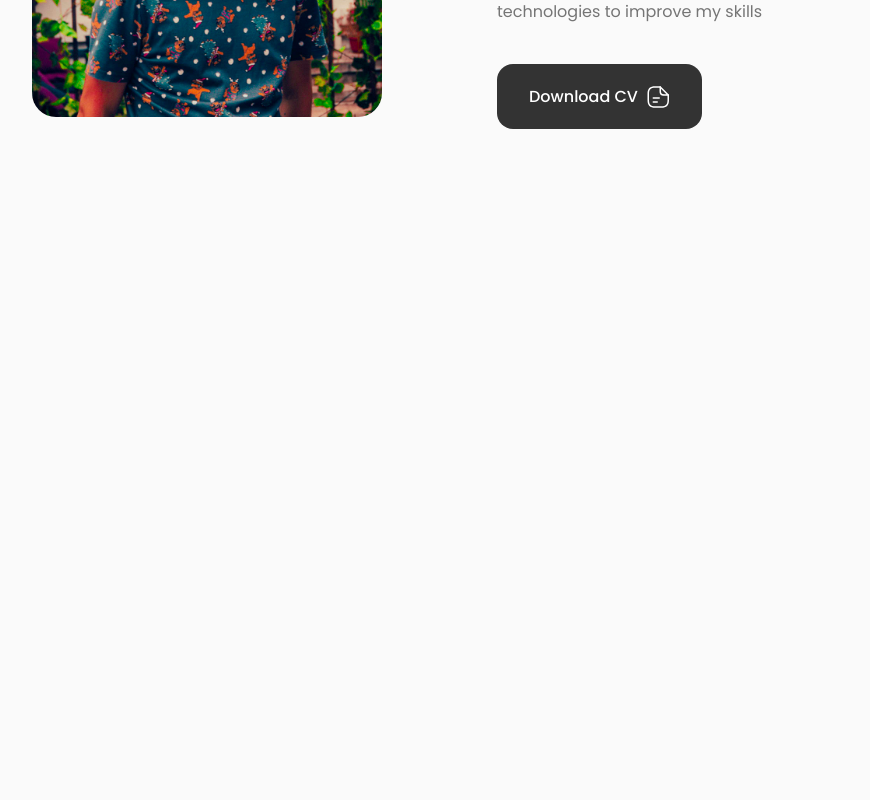
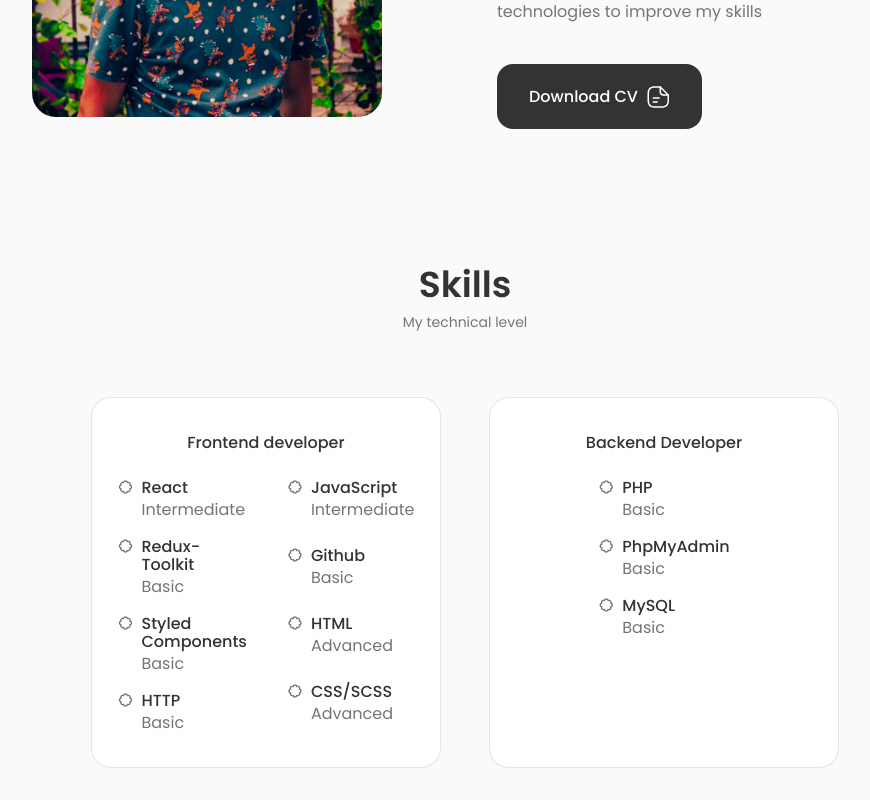
Before and after one commit to TimofeyKremko/Portfolio-Website, a React (Create React App) app: page / in a window 1280 px wide. Shown: the part 1148-1948 px from the top of the page, without its empty margins (175-1045 px from the left). Before the commit the page ends 1309 px from the top, so only its background shows below. Built offline with nearby package versions, Linux system fonts and the light colour scheme.

Commit message:
add: skills section

```diff
--- a/src/App.js
+++ b/src/App.js
@@ -2,6 +2,7 @@
 import About from './components/About/About';
 import Header from './components/Header/Header';
 import Home from './components/home/Home';
+import Skills from './components/Skills/Skills';
 
 function App() {
   return (
@@ -11,6 +12,7 @@
       <main className='main'>
         <Home />
         <About />
+        <Skills />
       </main>
     </>
   );
--- /dev/null
+++ b/src/components/Skills/Backend.jsx
@@ -0,0 +1,38 @@
+import React from "react";
+
+const Backend = () => {
+  return (
+    <div className="skills__content">
+      <h3 className="skills__title">Backend Developer</h3>
+      <div className="skills__box">
+        <div className="skills__group">
+          <div className="skills__data">
+            <i class="bx bx-badge"></i>
+            <div>
+              <h3 className="skills__name">PHP</h3>
+              <span className="skills__level">Basic</span>
+            </div>
+          </div>
+          <div className="skills__data">
+            <i class="bx bx-badge"></i>
+
+            <div>
+              <h3 className="skills__name">PhpMyAdmin</h3>
+              <span className="skills__level">Basic</span>
+            </div>
+          </div>
+          <div className="skills__data">
+            <i class="bx bx-badge"></i>
+
+            <div>
+              <h3 className="skills__name">MySQL</h3>
+              <span className="skills__level">Basic</span>
+            </div>
+          </div>
+        </div>
+      </div>
+    </div>
+  );
+};
+
+export default Backend;
--- /dev/null
+++ b/src/components/Skills/Frontend.jsx
@@ -0,0 +1,79 @@
+import React from 'react'
+
+const Frontend = () => {
+  return (
+    <div className="skills__content">
+      <h3 className="skills__title">Frontend developer</h3>
+      <div className="skills__box">
+        <div className="skills__group">
+          <div className="skills__data">
+            <i class="bx bx-badge"></i>
+            <div>
+              <h3 className="skills__name">React</h3>
+              <span className="skills__level">Intermediate</span>
+            </div>
+          </div>
+          <div className="skills__data">
+            <i class="bx bx-badge"></i>
+
+            <div>
+              <h3 className="skills__name">Redux-Toolkit</h3>
+              <span className="skills__level">Basic</span>
+            </div>
+          </div>
+          <div className="skills__data">
+            <i class="bx bx-badge"></i>
+
+            <div>
+              <h3 className="skills__name">Styled Components</h3>
+              <span className="skills__level">Basic</span>
+            </div>
+          </div>
+          <div className="skills__data">
+            <i class="bx bx-badge"></i>
+
+            <div>
+              <h3 className="skills__name">HTTP</h3>
+              <span className="skills__level">Basic</span>
+            </div>
+          </div>
+        </div>
+        <div className="skills__group">
+          <div className="skills__data">
+            <i class="bx bx-badge"></i>
+            <div>
+              <h3 className="skills__name">JavaScript</h3>
+              <span className="skills__level">Intermediate</span>
+            </div>
+          </div>
+          <div className="skills__data">
+            <i class="bx bx-badge"></i>
+
+            <div>
+              <h3 className="skills__name">Github</h3>
+              <span className="skills__level">Basic</span>
+            </div>
+          </div>
+          <div className="skills__data">
+            <i class="bx bx-badge"></i>
+
+            <div>
+              <h3 className="skills__name">HTML</h3>
+              <span className="skills__level">Advanced</span>
+            </div>
+          </div>
+          <div className="skills__data">
+            <i class="bx bx-badge"></i>
+
+            <div>
+              <h3 className="skills__name">CSS/SCSS</h3>
+              <span className="skills__level">Advanced</span>
+            </div>
+          </div>
+        </div>
+      </div>
+    </div>
+  );
+}
+
+export default Frontend
--- /dev/null
+++ b/src/components/Skills/Skills.jsx
@@ -0,0 +1,20 @@
+import React from 'react'
+import Backend from './Backend';
+import Frontend from './Frontend';
+import "./skills.css"
+
+const Skills = () => {
+  return (
+    <section className="skills section" id="skills">
+      <h2 className="section__title">Skills</h2>
+      <span className="section__subtitle">My technical level</span>
+
+       <div className="skills__container container grid">
+        <Frontend />
+        <Backend />
+       </div>
+    </section>
+  );
+}
+
+export default Skills
--- /dev/null
+++ b/src/components/Skills/skills.css
@@ -0,0 +1,84 @@
+.skills__container {
+  grid-template-columns: repeat(2, 350px);
+  column-gap: 3rem;
+  justify-content: center;
+}
+
+.skills__content {
+  background-color: var(--container-color);
+  border: 1px solid rgba(0, 0, 0, 0.1);
+  padding: 2rem 4rem;
+  border-radius: 1.25rem;
+}
+
+.skills__title {
+  font-size: var(--normal-font-size);
+  font-weight: var(--font-medium);
+  text-align: center;
+  margin-bottom: var(--mb-1-5);
+}
+
+.skills__box {
+  display: flex;
+  justify-content: center;
+  column-gap: 2.5rem;
+}
+
+.skills__group {
+  display: grid;
+  align-items: flex-start;
+  row-gap: 1rem;
+}
+
+.skills__data {
+  display: flex;
+  column-gap: 0.5rem;
+}
+
+.skills .bx-badge-check {
+  font-size: 1rem;
+  color: var(--title-color);
+}
+
+.skills__name {
+  font-size: var(--normal-font-size);
+  font-weight: var(--font-medium);
+  line-height: 18px;
+}
+
+.skills__level {
+  font-size: var(--tine-font-size);
+}
+
+
+/*=============== BREAKPOINTS ===============*/
+/* For large devices */
+@media screen and (max-width: 992px) {
+  .skills__container {
+    grid-template-columns: max-content;
+    row-gap: 2rem;
+  }
+}
+
+
+
+@media screen and (max-width: 576px) {
+  .skills__container {
+    grid-template-columns: 1fr;
+  }
+
+  .skills__content {
+    padding: 1.5rem;
+  }
+}
+
+/* For small devices */
+@media screen and (max-width: 350px) {
+
+  .skills__box {
+    column-gap: 1.25rem;
+  }
+  .skills__name {
+    font-size: var(--small-font-size);
+  }
+}
```
